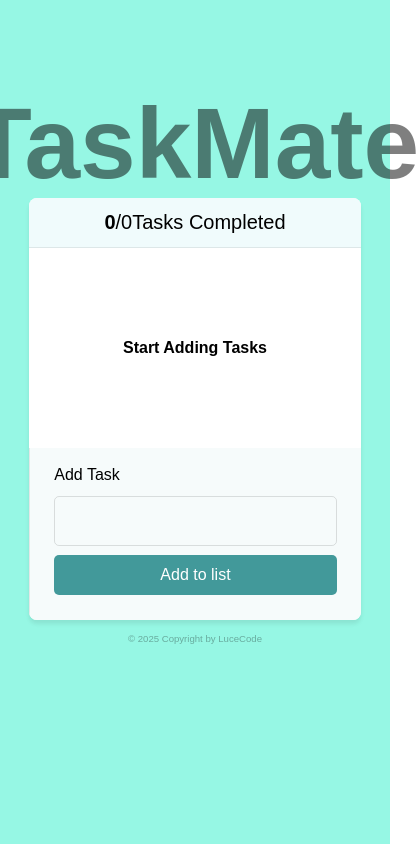
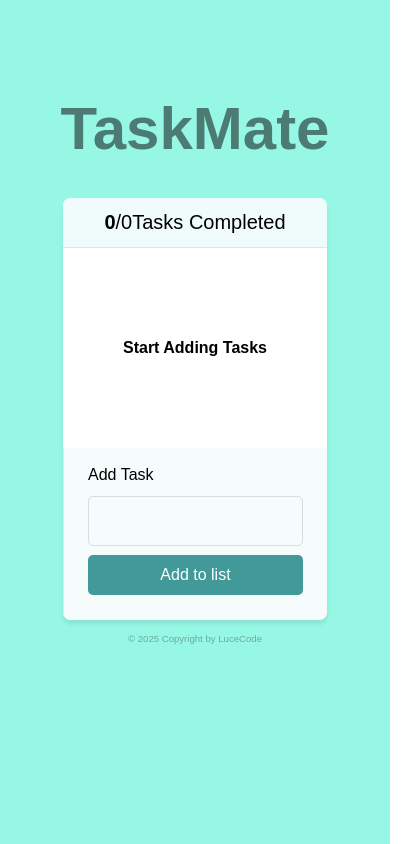
Before and after one commit to lucillealvar/TaskMate, a React (Vite) app: page / in a window 390 px wide. Shown: the whole page, 419 px wide, since content can reach past the window. Built offline with nearby package versions, Linux system fonts and the light colour scheme; a web font is replaced by a local one.

Commit message:
Changes to be committed: 	modified:   src/components/App.tsx 	modified:   src/components/Banner.tsx 	modified:   src/main.css

```diff
--- a/src/components/App.tsx
+++ b/src/components/App.tsx
@@ -9,7 +9,7 @@ function App() {
     <div className="flex justify-center items-center font-love bg-teal-200 h-screen w-screen flex-col">
       <Banner />
       <main className="relative bg-white rounded-[8px] shadow-[0_4px_4px_rgba(0,0,0,0.08)]
-       grid grid-cols-1 grid-rows-[auto_1fr_auto] md:grid-cols-[7fr_4fr] md:grid-rows-[59px_1fr] overflow-hidden w-[85vw] h-[50vh]">
+       grid grid-cols-1 grid-rows-[auto_1fr_auto] md:grid-cols-[7fr_4fr] md:grid-rows-[59px_1fr] overflow-hidden h-[50vh] ">
         <Header />
         <TaskList />
         <SideBar />
--- a/src/components/Banner.tsx
+++ b/src/components/Banner.tsx
@@ -1,6 +1,6 @@
 export default function Banner() {
     return (
-      <h1 className="font-cabin text-[100px] md:text-[120px] font-bold text-black/50 absolute">
+      <h1 className="font-cabin text-[60px] md:text-[120px] font-bold text-black/50 absolute">
       TaskMate
     </h1>
     )
--- a/src/main.css
+++ b/src/main.css
@@ -36,17 +36,17 @@ body {
 
 @media(min-width: 320px){
 h1 {
-  top: 15%;
+  top: 17%;
 }
 }
 @media(min-width: 767px), (max-height: 883px) {
   h1{
-    top:15%;
+    top:10%;
   }
 
 }
 @media(min-width: 1280px), (max-height: 950px){
   h1{
-    top: 8%;
+    top: 10%;
   }
 }
```
